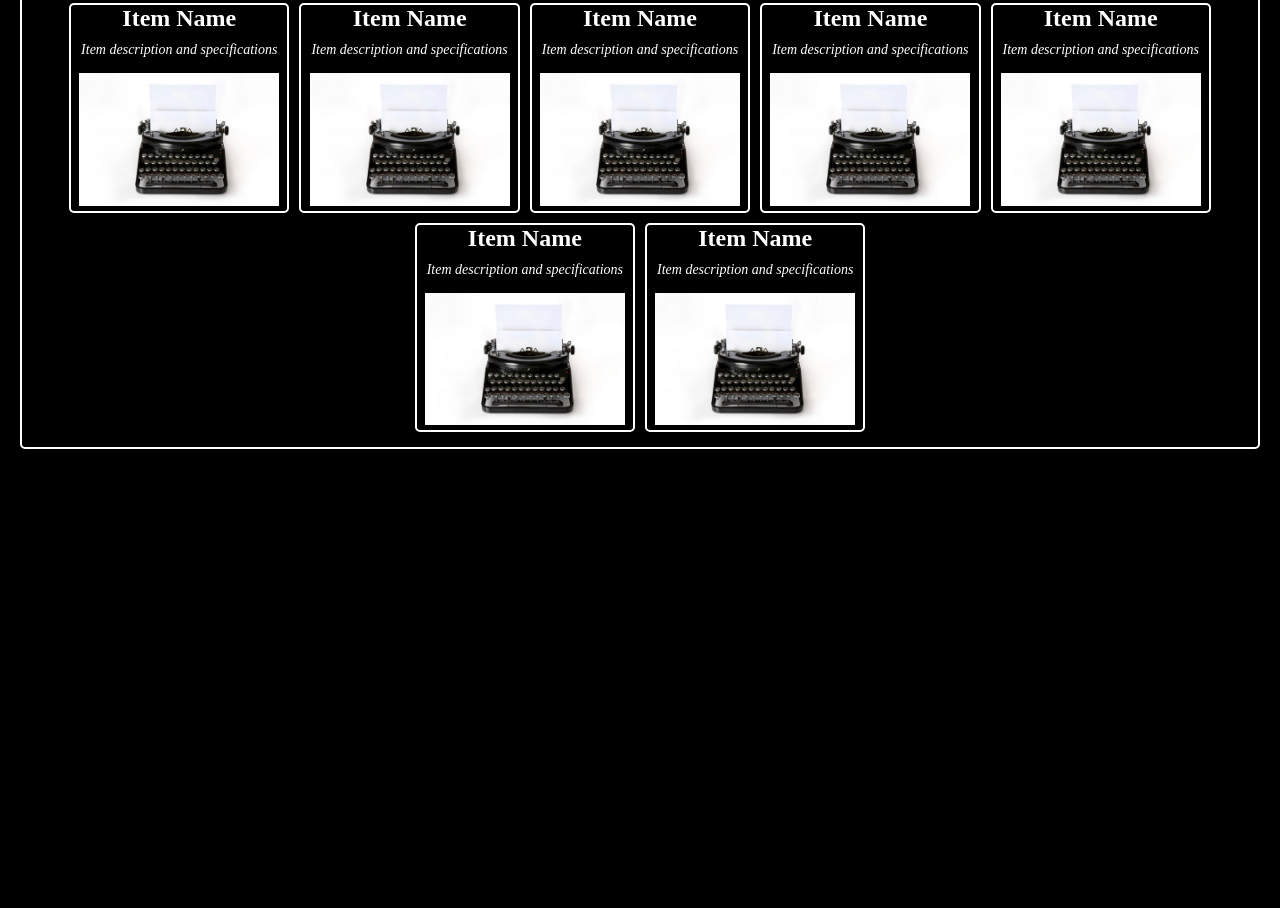
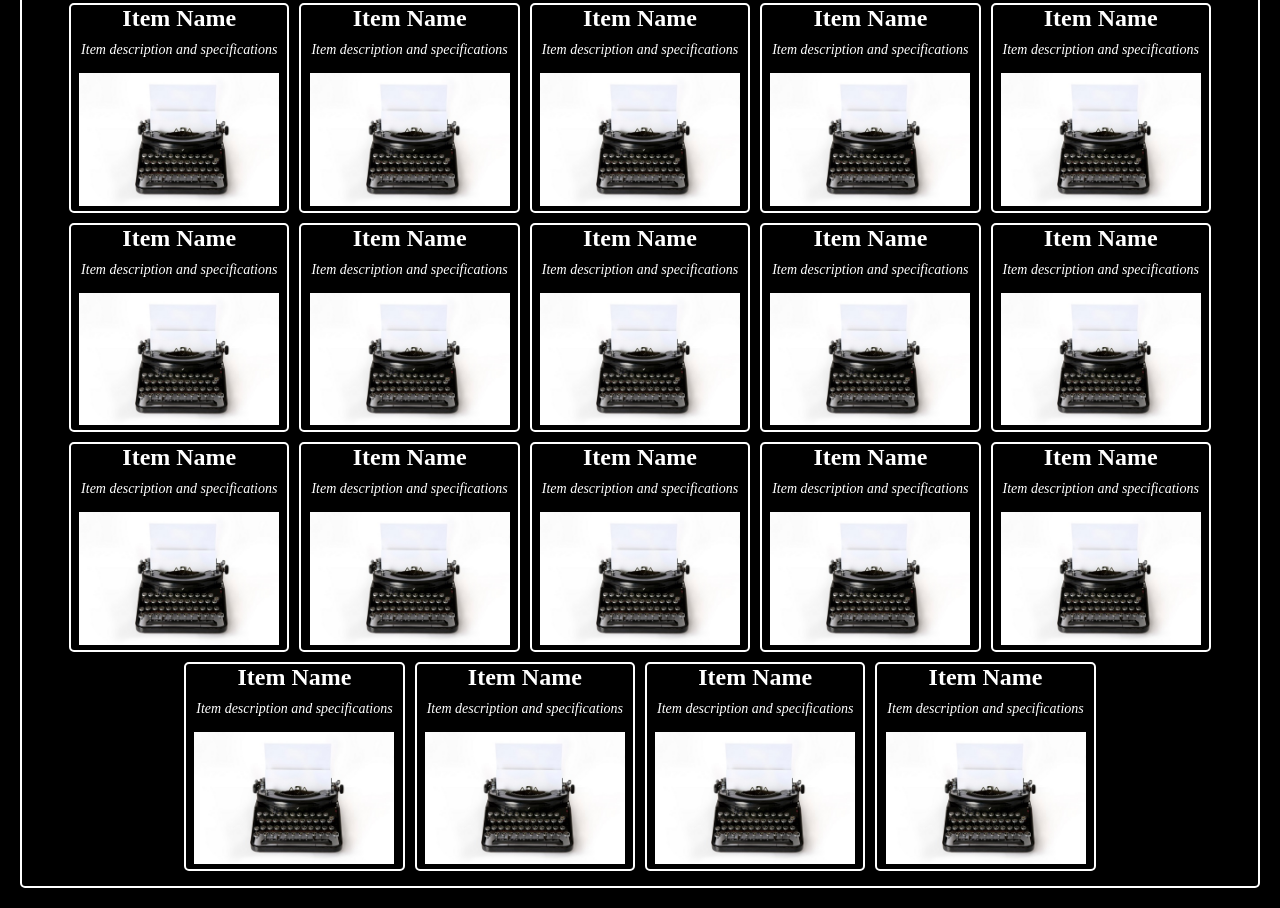
Before and after one commit to EvMad/HTML_CSS_storefront, a plain HTML site: page index.html in a window 1280 px wide. Shown: the part 473-1381 px from the top of the page. Before the commit the page ends 942 px from the top, so only its background shows below. Drawn offline with Linux system fonts and the light colour scheme.

Commit message:
doubled number of cards

```diff
--- a/index.html
+++ b/index.html
@@ -28,6 +28,18 @@
             <div class="column"><h2 id="">Item Name</h2><p class="desc">Item description and specifications</p><img class="itemImg" src="typewriter.jpg" alt="item thumbnail"/></div>
             <div class="column"><h2 id="">Item Name</h2><p class="desc">Item description and specifications</p><img class="itemImg" src="typewriter.jpg" alt="item thumbnail"/></div>
             <div class="column"><h2 id="">Item Name</h2><p class="desc">Item description and specifications</p><img class="itemImg" src="typewriter.jpg" alt="item thumbnail"/></div>
+            <div class="column"><h2 id="">Item Name</h2><p class="desc">Item description and specifications</p><img class="itemImg" src="typewriter.jpg" alt="item thumbnail"/></div>
+            <div class="column"><h2 id="">Item Name</h2><p class="desc">Item description and specifications</p><img class="itemImg" src="typewriter.jpg" alt="item thumbnail"/></div>
+            <div class="column"><h2 id="">Item Name</h2><p class="desc">Item description and specifications</p><img class="itemImg" src="typewriter.jpg" alt="item thumbnail"/></div>
+            <div class="column"><h2 id="">Item Name</h2><p class="desc">Item description and specifications</p><img class="itemImg" src="typewriter.jpg" alt="item thumbnail"/></div>
+            <div class="column"><h2 id="">Item Name</h2><p class="desc">Item description and specifications</p><img class="itemImg" src="typewriter.jpg" alt="item thumbnail"/></div>
+            <div class="column"><h2 id="">Item Name</h2><p class="desc">Item description and specifications</p><img class="itemImg" src="typewriter.jpg" alt="item thumbnail"/></div>
+            <div class="column"><h2 id="">Item Name</h2><p class="desc">Item description and specifications</p><img class="itemImg" src="typewriter.jpg" alt="item thumbnail"/></div>
+            <div class="column"><h2 id="">Item Name</h2><p class="desc">Item description and specifications</p><img class="itemImg" src="typewriter.jpg" alt="item thumbnail"/></div>
+            <div class="column"><h2 id="">Item Name</h2><p class="desc">Item description and specifications</p><img class="itemImg" src="typewriter.jpg" alt="item thumbnail"/></div>
+            <div class="column"><h2 id="">Item Name</h2><p class="desc">Item description and specifications</p><img class="itemImg" src="typewriter.jpg" alt="item thumbnail"/></div>
+            <div class="column"><h2 id="">Item Name</h2><p class="desc">Item description and specifications</p><img class="itemImg" src="typewriter.jpg" alt="item thumbnail"/></div>
+            <div class="column"><h2 id="">Item Name</h2><p class="desc">Item description and specifications</p><img class="itemImg" src="typewriter.jpg" alt="item thumbnail"/></div>
 
        </div>
 
```
